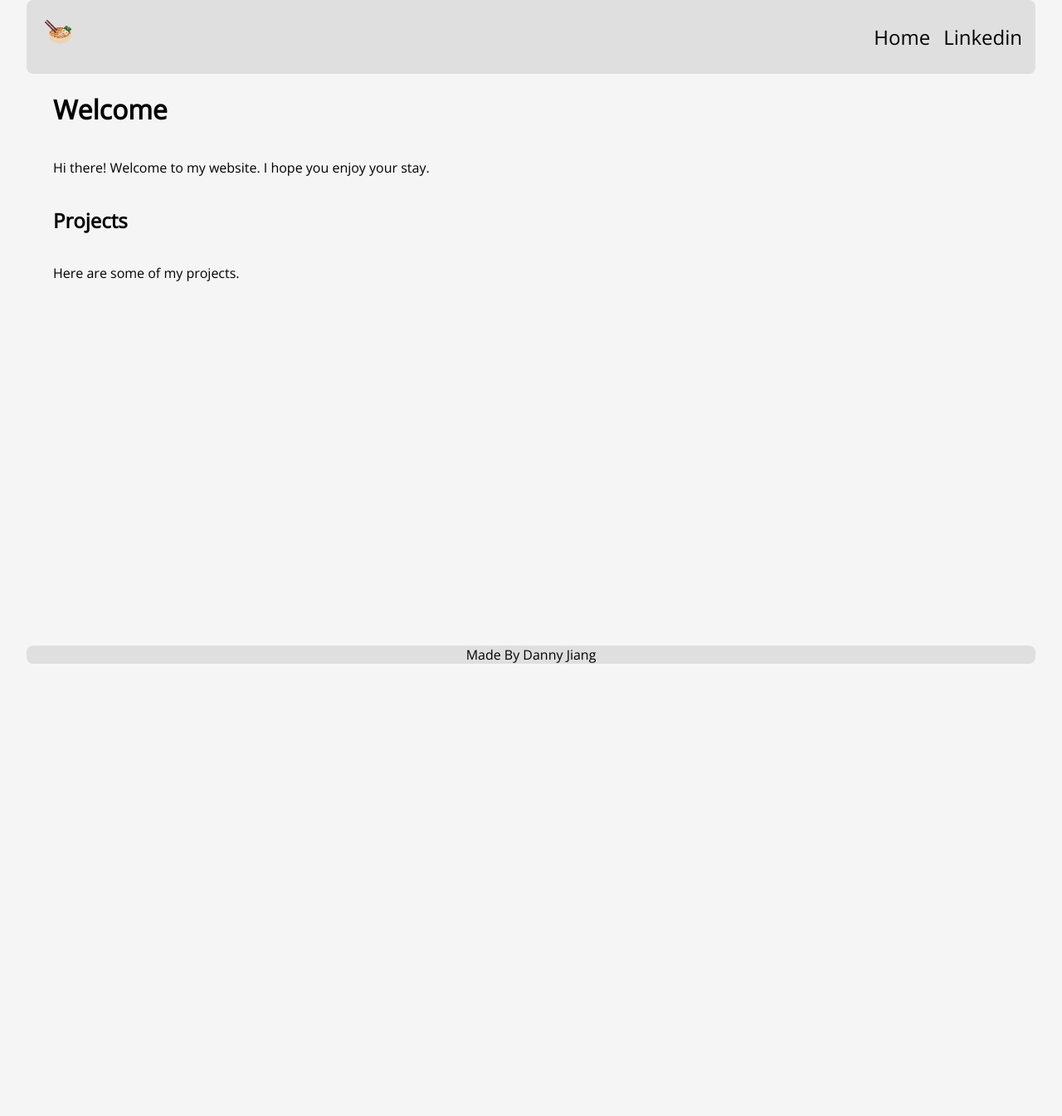
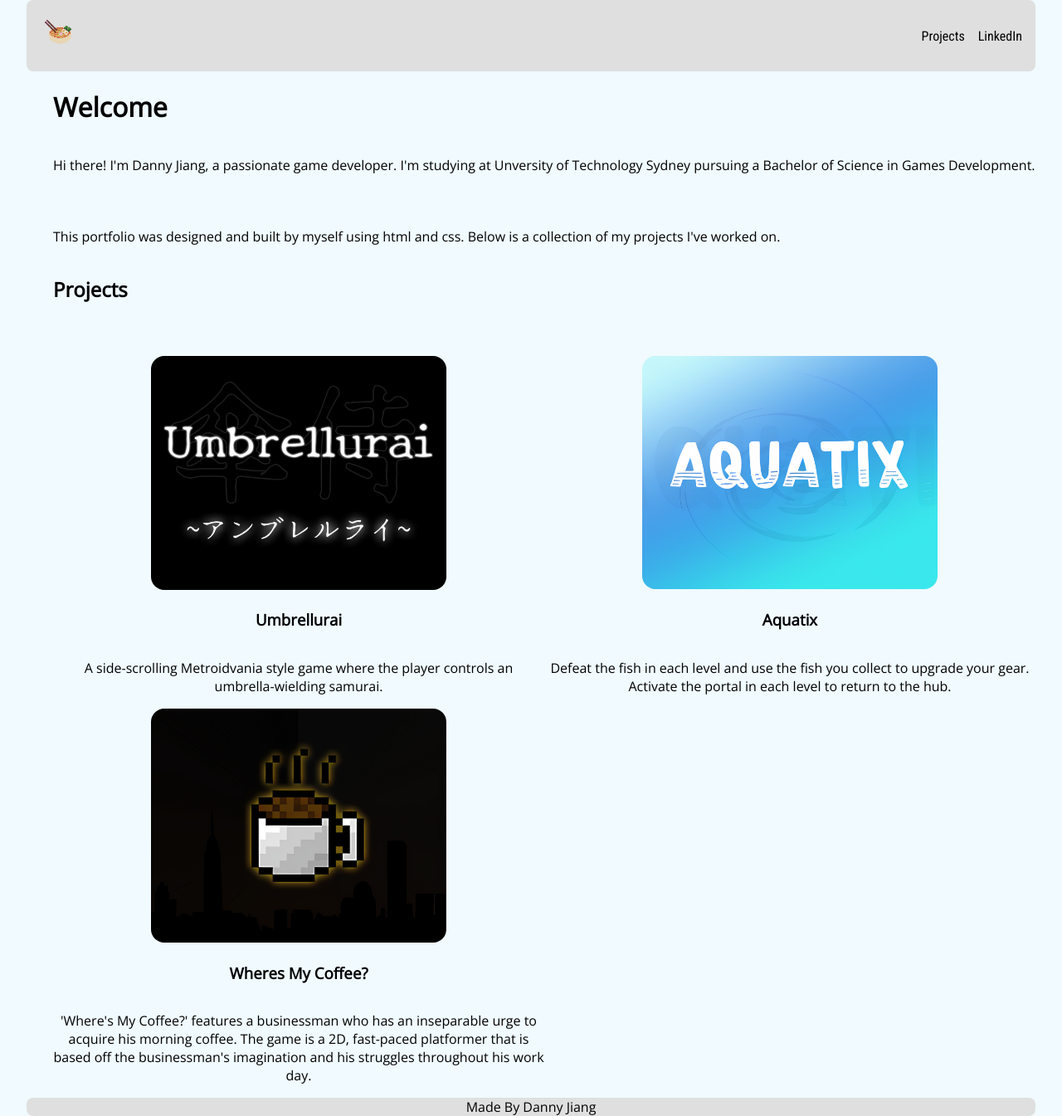
Before and after one commit to SV3N77/Portfolio, a PHP site: page / in a window 1280 px wide. Shown: the whole page at 83% size. Before the commit the page ends 800 px from the top, so only its background shows below. Run offline with PHP 8.4, Linux system fonts and the light colour scheme.

Commit message:
Updated projects section
added image
added content

```diff
--- a/Index.html
+++ b/Index.html
@@ -2,6 +2,7 @@
 <html lang="en">
   <head>
     <meta charset="utf-8" http-equiv="X-UA-Compatible" content="IE=edge" />
+    <meta name="viewport" content="width=device-width, initial-scale=1" />
     <link rel="icon" href="/images/Ramen.ico" />
     <link rel="stylesheet" href="style.css" />
     <title>Home</title>
@@ -14,9 +15,9 @@
           <img src="images/Ramen.ico" alt="Initials" width="50" height="50" />
         </a>
         <ul class="NavItems">
-          <li><a href="index.html">Home</a></li>
+          <li><a href="#Projects">Projects</a></li>
           <li>
-            <a href="https://www.linkedin.com/in/danny-jiang2">Linkedin</a>
+            <a href="https://www.linkedin.com/in/danny-jiang2">LinkedIn</a>
           </li>
         </ul>
       </nav>
@@ -24,10 +25,55 @@
 
     <main class="Main">
       <h1>Welcome</h1>
-      <p>Hi there! Welcome to my website. I hope you enjoy your stay.</p>
-      <section class="Projects">
+      <p>
+        Hi there! I'm Danny Jiang, a passionate game developer. I'm studying at
+        Unversity of Technology Sydney pursuing a Bachelor of Science in Games
+        Development.
+      </p>
+      <p></p>
+      <p>
+        This portfolio was designed and built by myself using html and css.
+        Below is a collection of my projects I've worked on.
+      </p>
+      <section id="Projects">
         <h2>Projects</h2>
-        <p>Here are some of my projects.</p>
+        <br />
+        <br />
+        <div class="ProjectsRow">
+          <div class="content">
+            <a href="https://sveen77.itch.io/umbrellurai">
+              <img src="images/Umbrellurai.jpg" alt="Umbrellurai" />
+            </a>
+            <h3>Umbrellurai</h3>
+            <p>
+              A side-scrolling Metroidvania style game where the player controls
+              an umbrella-wielding samurai.
+            </p>
+          </div>
+          <div class="content">
+            <a href="https://voidkharma.itch.io/aquatix">
+              <img src="images/Aquatix.jpg" alt="Aquatix" />
+            </a>
+            <h3>Aquatix</h3>
+            <p>
+              Defeat the fish in each level and use the fish you collect to
+              upgrade your gear. Activate the portal in each level to return to
+              the hub.
+            </p>
+          </div>
+          <div class="content">
+            <a href="https://izzey.itch.io/wheres-my-coffee">
+              <img src="images/Coffee.jpg" alt="Wheres My Coffee?" />
+            </a>
+            <h3>Wheres My Coffee?</h3>
+            <p>
+              'Where's My Coffee?' features a businessman who has an inseparable
+              urge to acquire his morning coffee. The game is a 2D, fast-paced
+              platformer that is based off the businessman's imagination and his
+              struggles throughout his work day.
+            </p>
+          </div>
+        </div>
       </section>
     </main>
 
--- a/style.css
+++ b/style.css
@@ -1,7 +1,7 @@
-@import url("https://fonts.googleapis.com/css2?family=Open+Sans&display=swap");
+@import url("https://fonts.googleapis.com/css2?family=Open+Sans&family=Roboto+Condensed&display=swap");
 
 html {
-  background-color: whitesmoke;
+  background-color: #f0faff;
   font-family: "Open Sans", sans-serif;
 }
 
@@ -18,6 +18,7 @@ html {
   background-color: #dfdfdf;
   padding: 1rem 1rem;
   border-radius: 0.5rem;
+  font-family: roboto condensed;
 }
 
 .NavBar {
@@ -35,7 +36,7 @@ html {
 .NavBar a {
   color: black;
   text-decoration: none;
-  font-size: 1.5rem;
+  font-size: 1rem;
 }
 
 .Main {
@@ -45,10 +46,8 @@ html {
   margin-left: 2rem;
 }
 
-.Projects {
-  display: flex;
-  flex-direction: column;
-}
+/* .Projects {
+} */
 
 .Footer {
   display: flex;
@@ -63,3 +62,33 @@ ul {
   padding: 0;
   margin: 0;
 }
+
+.ProjectsRow {
+  display: flex;
+  flex-direction: row;
+  flex-wrap: wrap;
+  align-items: center;
+  justify-content: space-between;
+}
+
+.content {
+  display: flex;
+  flex-direction: column;
+  align-items: center;
+  text-align: center;
+  width: 50%;
+}
+
+.content a {
+  text-align: center;
+}
+
+.content img {
+  width: 60%;
+  height: 60%;
+  border-radius: 1rem;
+}
+
+.content img:hover {
+  opacity: 0.8;
+}
```
Also changed, not shown: Images/Aquatix.jpg (added), Images/Coffee.jpg (added), Images/Umbrellurai.jpg (added).
